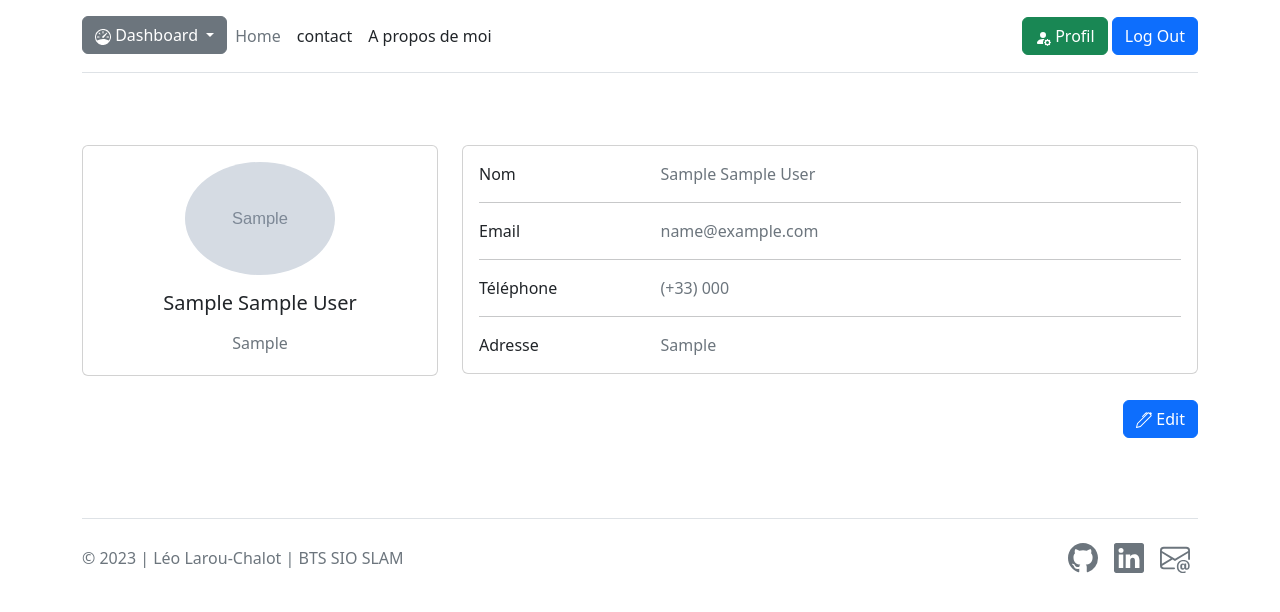
After one commit to LeoLChalot/BTSSIO-API-Google-Book, a PHP site: page /bootstrap/user-profil.php in a window 1280 px wide. The commit adds this page. Shown: the top 612 px of the page. Run offline with PHP 8.4, Linux system fonts and the light colour scheme; the visitor is signed in with stand-in values (Sample User, id 1); tables that the repository leaves empty or names only in its code hold one stand-in row (values such as "Sample post"); grey boxes marked "Sample" are stand-in pictures.

Commit message:
DISPLAY | Ajout page édition de profil

```diff
--- a/index.php
+++ b/index.php
@@ -5,12 +5,12 @@
         <div class="col-lg-6 col-md-8 mx-auto">
             <h1 class="fw-light">Template de formulaire de connexion</h1>
             <?php if (!empty($_SESSION)) : ?>
-                <h2 class="fw-light">Bienvenue <?= $_SESSION['username'] ?> (<?= $_SESSION['role']; ?>)</h2>
+                <h2 class="fw-light">Bienvenue <?= $_SESSION['username'] ?></h2>
             <?php endif ?>
             <p class="lead text-muted">Sur ce projet, j'expliquerai comment établir une connexion à une base de données, mais aussi gérer les inscriptions et connexions des différents utilisateurs.</p>
             <?php if (!empty($_SESSION)) : ?>
 </section>
-<div class="album py-5 bg-light">
+<div class="album py-5">
     <div class="container">
         <div class="row row-cols-1 row-cols-sm-2 row-cols-md-3 g-3">
             <!-- Début vignette Bootstrap -->
--- a/require/header.php
+++ b/require/header.php
@@ -52,7 +52,7 @@
                         <svg xmlns="http://www.w3.org/2000/svg" width="16" height="16" fill="currentColor" class="bi bi-person-fill-gear" viewBox="0 0 16 16">
                             <path d="M11 5a3 3 0 1 1-6 0 3 3 0 0 1 6 0Zm-9 8c0 1 1 1 1 1h5.256A4.493 4.493 0 0 1 8 12.5a4.49 4.49 0 0 1 1.544-3.393C9.077 9.038 8.564 9 8 9c-5 0-6 3-6 4Zm9.886-3.54c.18-.613 1.048-.613 1.229 0l.043.148a.64.64 0 0 0 .921.382l.136-.074c.561-.306 1.175.308.87.869l-.075.136a.64.64 0 0 0 .382.92l.149.045c.612.18.612 1.048 0 1.229l-.15.043a.64.64 0 0 0-.38.921l.074.136c.305.561-.309 1.175-.87.87l-.136-.075a.64.64 0 0 0-.92.382l-.045.149c-.18.612-1.048.612-1.229 0l-.043-.15a.64.64 0 0 0-.921-.38l-.136.074c-.561.305-1.175-.309-.87-.87l.075-.136a.64.64 0 0 0-.382-.92l-.148-.045c-.613-.18-.613-1.048 0-1.229l.148-.043a.64.64 0 0 0 .382-.921l-.074-.136c-.306-.561.308-1.175.869-.87l.136.075a.64.64 0 0 0 .92-.382l.045-.148ZM14 12.5a1.5 1.5 0 1 0-3 0 1.5 1.5 0 0 0 3 0Z"></path>
                         </svg>
-                        Edition
+                        Profil
                     </button></a>
                     <a href="http://localhost/bootstrap/form-connexion/functions/form-control.php?func=logout"><button type="button" class="btn btn-primary">Log Out</button></a>
                 <?php endif ?>
--- /dev/null
+++ b/user-profil.php
@@ -0,0 +1,96 @@
+<?php require_once(__DIR__ . '/require/bdd-on.php'); ?>
+<?php require_once(__DIR__ . '/require/header.php'); ?>
+<?php
+$sth_display = $connexion->prepare("SELECT * FROM users WHERE id = $userID");
+$sth_display->execute();
+$sth_user = $sth_display->fetchAll(PDO::FETCH_ASSOC);
+?>
+<?php
+foreach ($sth_user as $user) :  ?>
+
+    <section>
+        <div class="container py-5">
+            <div class="row">
+                <div class="col-lg-4">
+                    <div class="card mb-4">
+                        <div class="card-body text-center">
+                            <img src="assets/img/img_uploaded/<?= $user['profil_picture'] ?>" alt="avatar" class="rounded-circle img-fluid" style="width: 150px;">
+                            <h5 class="my-3"><?= $user['prenom'] ?> <?= $user['nom'] ?></h5>
+                            <p class="text-muted mb-1"><?= $user['profession'] ?></p>
+
+                        </div>
+                    </div>
+                </div>
+                <div class="col-lg-8">
+                    <div class="card mb-4">
+                        <div class="card-body">
+
+                            <!-- <?php var_dump($user); ?> -->
+                            <div class="row">
+                                <div class="col-sm-3">
+                                    <p class="mb-0">Nom</p>
+                                </div>
+                                <div class="col-sm-9">
+                                    <p class="text-muted mb-0"><?= $user['prenom'] ?> <?= $user['nom'] ?></p>
+                                </div>
+                            </div>
+                            <hr>
+                            <div class="row">
+                                <div class="col-sm-3">
+                                    <p class="mb-0">Email</p>
+                                </div>
+                                <div class="col-sm-9">
+                                    <p class="text-muted mb-0"><?= $user['mail'] ?></p>
+                                </div>
+                            </div>
+                            <hr>
+                            <div class="row">
+                                <div class="col-sm-3">
+                                    <p class="mb-0">Téléphone</p>
+                                </div>
+                                <div class="col-sm-9">
+                                    <p class="text-muted mb-0">(+33) <?= $user['telephone'] ?></p>
+                                </div>
+                            </div>
+                            <hr>
+                            <div class="row">
+                                <div class="col-sm-3">
+                                    <p class="mb-0">Adresse</p>
+                                </div>
+                                <div class="col-sm-9">
+                                    <p class="text-muted mb-0"><?= $user['adresse'] ?></p>
+                                </div>
+                            </div>
+
+                        </div>
+                    </div>
+                </div>
+            </div>
+            <div class="d-flex justify-content-end mb-2">
+                <a href="user-edit.php?id=<?= $user['id']?>">
+                <button type="button" class="btn btn-primary"">
+                    <svg xmlns="http://www.w3.org/2000/svg" width="16" height="16" fill="currentColor" class="bi bi-pen" viewBox="0 0 16 16">
+                        <path d="m13.498.795.149-.149a1.207 1.207 0 1 1 1.707 1.708l-.149.148a1.5 1.5 0 0 1-.059 2.059L4.854 14.854a.5.5 0 0 1-.233.131l-4 1a.5.5 0 0 1-.606-.606l1-4a.5.5 0 0 1 .131-.232l9.642-9.642a.5.5 0 0 0-.642.056L6.854 4.854a.5.5 0 1 1-.708-.708L9.44.854A1.5 1.5 0 0 1 11.5.796a1.5 1.5 0 0 1 1.998-.001zm-.644.766a.5.5 0 0 0-.707 0L1.95 11.756l-.764 3.057 3.057-.764L14.44 3.854a.5.5 0 0 0 0-.708l-1.585-1.585z"></path>
+                    </svg>
+                    Edit
+                </button>
+                </a>
+            </div>
+        </div>
+
+    </section>
+
+<?php endforeach ?>
+
+
+
+
+
+
+
+
+
+
+
+<?php require_once(__DIR__ . '/require/footer.php'); ?>
+<?php require_once(__DIR__ . '/require/bdd-off.php'); ?>
```
Also changed, not shown: user-edit.php (added, +104 -0 lines).
